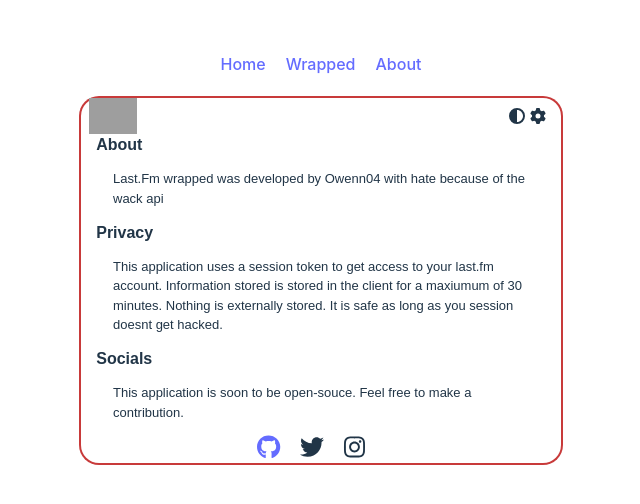
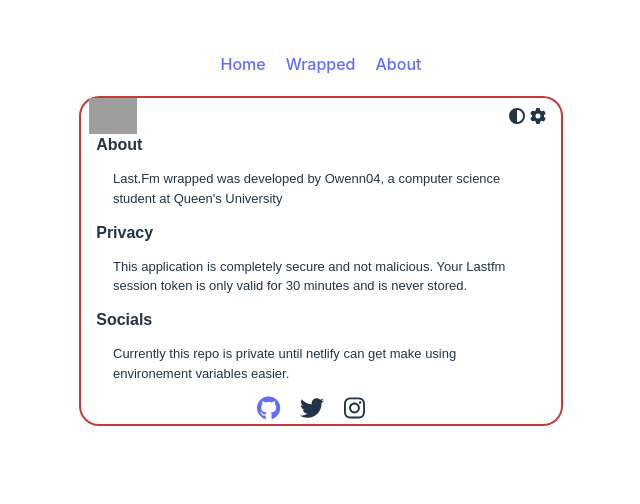
Before and after one commit to Owenn04/lastfmwrapped1, a JavaScript app: page /about in a window 1280 px wide. Shown: the top 504 px of the page, without its empty margins (319-959 px from the left). Built offline with nearby package versions, Linux system fonts and the light colour scheme; grey boxes are pictures that could not be loaded.

Commit message:
fixed about page

```diff
--- a/src/views/About.vue
+++ b/src/views/About.vue
@@ -11,15 +11,15 @@
         <div class="container-content-content">
             <div class = 'content-one'>
                 <h2>About</h2>
-                <p>Last.Fm wrapped was developed by Owenn04 with hate because of the wack api</p>
+                <p>Last.Fm wrapped was developed by Owenn04, a computer science student at Queen's University</p>
             </div>
             <div class = 'content-two'>
                 <h2>Privacy</h2>
-                <p>This application uses a session token to get access to your last.fm account. Information stored is stored in the client for a maxiumum of 30 minutes. Nothing is externally stored. It is safe as long as you session doesnt get hacked.</p>
+                <p>This application is completely secure and not malicious. Your Lastfm session token is only valid for 30 minutes and is never stored.</p>
             </div>
             <div class = 'content-three'>
                 <h2>Socials</h2>
-                <p>This application is soon to be open-souce. Feel free to make a contribution.</p>
+                <p>Currently this repo is private until netlify can get make using environement variables easier.</p>
                 <a href = 'https://github.com/Owenn04/lastfmwrapped1'>
                     <font-awesome-icon class="social-icons"  :icon="['fab', 'github']" ></font-awesome-icon>
                 </a>
```
